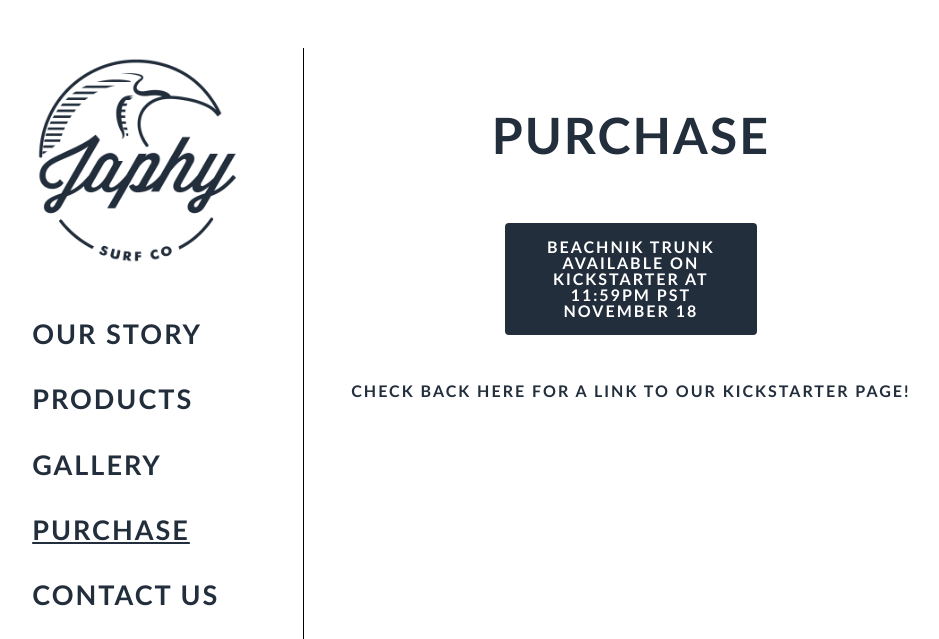
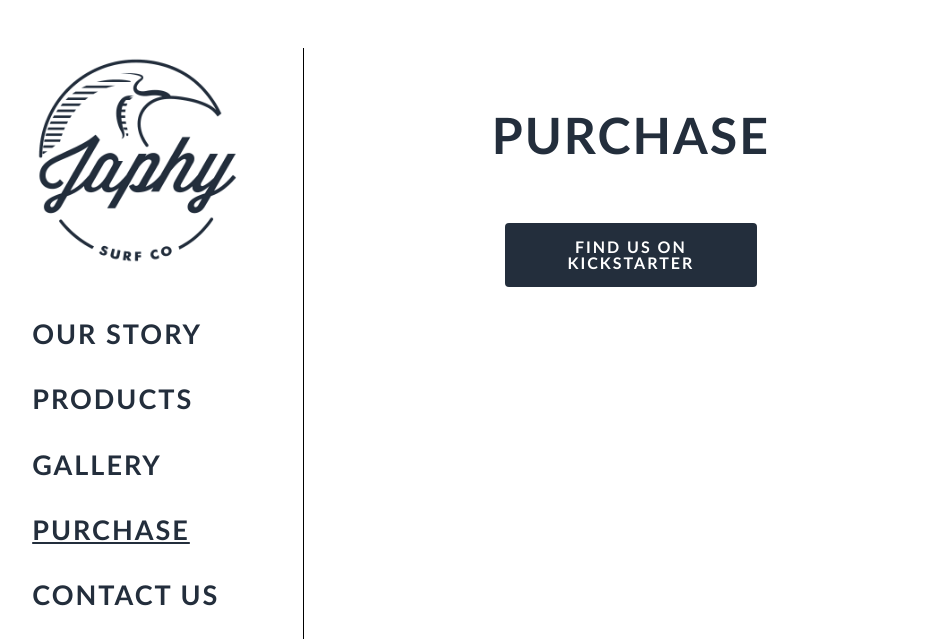
Before and after one commit to learykara/japhysurfco, a Flask app: page /purchase in a window 1280 px wide. Shown: the top 639 px of the page, without its empty margins (135-1074 px from the left). Run offline with Flask 2, Linux system fonts and the light colour scheme; some libraries are stand-ins or nearby versions.

Commit message:
update kickstarter link

```diff
--- a/japhy/static/css/style.css
+++ b/japhy/static/css/style.css
@@ -13,6 +13,7 @@
 }
 a {
 	cursor: pointer;
+	text-decoration: none;
 }
 #left {
 	display: inline-block;
@@ -150,6 +151,9 @@
 	text-align: center;
 	color: white;
 	margin-top: 3em;
+}
+#kickstarter:hover {
+	background-color: #55627F;
 }
 
 /* Gallery */
--- a/japhy/templates/purchase.html
+++ b/japhy/templates/purchase.html
@@ -4,9 +4,7 @@
 
 <div id="purchase">
 
-	<div id="kickstarter">Beachnik Trunk available on Kickstarter at 11:59PM PST November 18</div>
-
-	<p>Check back here for a link to our Kickstarter page!</p>
+	<a target="_blank" href="https://www.kickstarter.com/projects/933096524/the-beachnik-trunk-by-japhy-surf-co"><div id="kickstarter">Find us on Kickstarter</div></a>
 
 </div>
 
```
